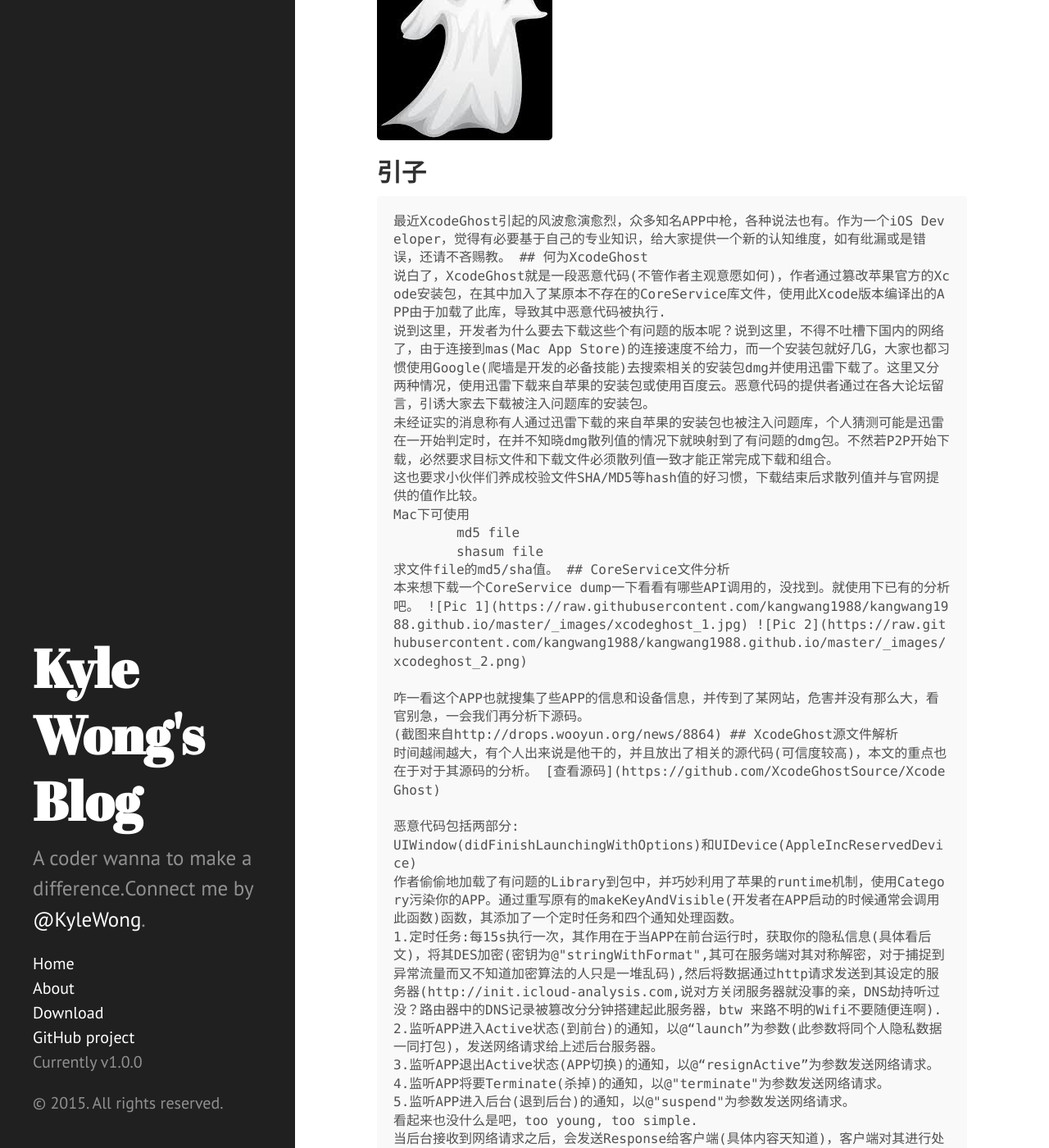
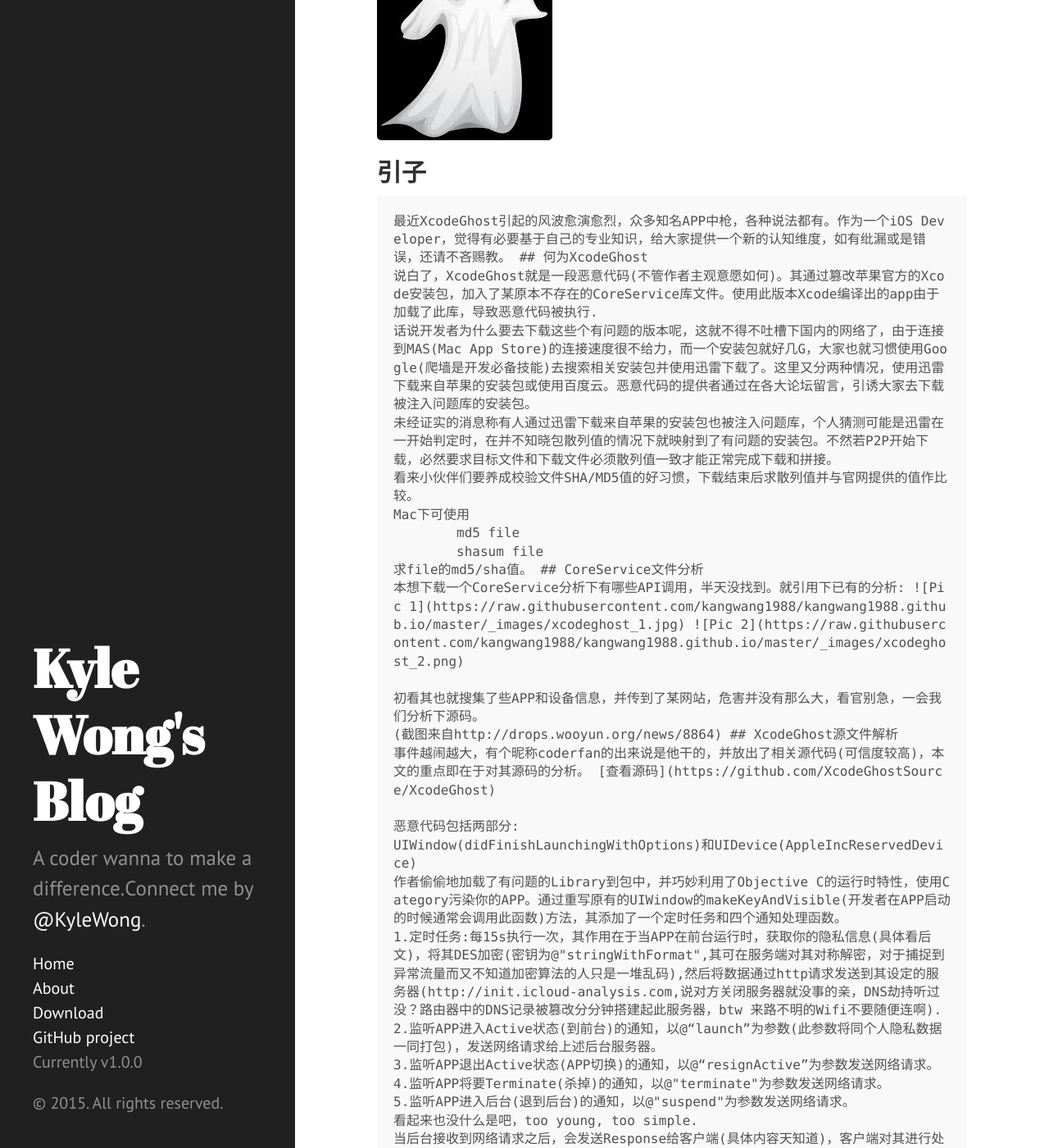
Before and after one commit to kangwang1988/kangwang1988.github.io, a Jekyll site: the page built from _posts/2015-09-19-Xcode-Ghost-源-码-剖-析.md, in a window 1280 px wide and 1400 px high, scrolled down 637 px. Shown: the whole window at 82% size. Built offline with Jekyll 4.4.1, drawn with Linux system fonts in a browser that asks for light colours; Markdown is read by kramdown in place of the engine named in the settings; some of the changed text lies outside the part shown.

Commit message:
Xcodeghost images

```diff
--- a/_posts/2015-09-19-Xcode-Ghost-源-码-剖-析.md
+++ b/_posts/2015-09-19-Xcode-Ghost-源-码-剖-析.md
@@ -7,42 +7,42 @@
 ![Ghost](https://raw.githubusercontent.com/kangwang1988/kangwang1988.github.io/master/_images/xcodeghost_5.jpeg)
 ## 引子
 
-	最近XcodeGhost引起的风波愈演愈烈，众多知名APP中枪，各种说法也有。作为一个iOS Developer，觉得有必要基于自己的专业知识，给大家提供一个新的认知维度，如有纰漏或是错误，还请不吝赐教。
+	最近XcodeGhost引起的风波愈演愈烈，众多知名APP中枪，各种说法都有。作为一个iOS Developer，觉得有必要基于自己的专业知识，给大家提供一个新的认知维度，如有纰漏或是错误，还请不吝赐教。
 ## 何为XcodeGhost
-	说白了，XcodeGhost就是一段恶意代码(不管作者主观意愿如何)，作者通过篡改苹果官方的Xcode安装包，在其中加入了某原本不存在的CoreService库文件，使用此Xcode版本编译出的APP由于加载了此库，导致其中恶意代码被执行.
-	说到这里，开发者为什么要去下载这些个有问题的版本呢？说到这里，不得不吐槽下国内的网络了，由于连接到mas(Mac App Store)的连接速度不给力，而一个安装包就好几G，大家也都习惯使用Google(爬墙是开发的必备技能)去搜索相关的安装包dmg并使用迅雷下载了。这里又分两种情况，使用迅雷下载来自苹果的安装包或使用百度云。恶意代码的提供者通过在各大论坛留言，引诱大家去下载被注入问题库的安装包。
-	未经证实的消息称有人通过迅雷下载的来自苹果的安装包也被注入问题库，个人猜测可能是迅雷在一开始判定时，在并不知晓dmg散列值的情况下就映射到了有问题的dmg包。不然若P2P开始下载，必然要求目标文件和下载文件必须散列值一致才能正常完成下载和组合。
-	这也要求小伙伴们养成校验文件SHA/MD5等hash值的好习惯，下载结束后求散列值并与官网提供的值作比较。
+	说白了，XcodeGhost就是一段恶意代码(不管作者主观意愿如何)。其通过篡改苹果官方的Xcode安装包，加入了某原本不存在的CoreService库文件。使用此版本Xcode编译出的app由于加载了此库，导致恶意代码被执行.
+	话说开发者为什么要去下载这些个有问题的版本呢，这就不得不吐槽下国内的网络了，由于连接到MAS(Mac App Store)的连接速度很不给力，而一个安装包就好几G，大家也就习惯使用Google(爬墙是开发必备技能)去搜索相关安装包并使用迅雷下载了。这里又分两种情况，使用迅雷下载来自苹果的安装包或使用百度云。恶意代码的提供者通过在各大论坛留言，引诱大家去下载被注入问题库的安装包。
+	未经证实的消息称有人通过迅雷下载来自苹果的安装包也被注入问题库，个人猜测可能是迅雷在一开始判定时，在并不知晓包散列值的情况下就映射到了有问题的安装包。不然若P2P开始下载，必然要求目标文件和下载文件必须散列值一致才能正常完成下载和拼接。
+	看来小伙伴们要养成校验文件SHA/MD5值的好习惯，下载结束后求散列值并与官网提供的值作比较。
 	Mac下可使用
 		md5 file
 		shasum file
-	求文件file的md5/sha值。
+	求file的md5/sha值。
 ## CoreService文件分析
-	本来想下载一个CoreService dump一下看看有哪些API调用的，没找到。就使用下已有的分析吧。
+	本想下载一个CoreService分析下有哪些API调用，半天没找到。就引用下已有的分析:
 ![Pic 1](https://raw.githubusercontent.com/kangwang1988/kangwang1988.github.io/master/_images/xcodeghost_1.jpg)
 ![Pic 2](https://raw.githubusercontent.com/kangwang1988/kangwang1988.github.io/master/_images/xcodeghost_2.png)
 
-	咋一看这个APP也就搜集了些APP的信息和设备信息，并传到了某网站，危害并没有那么大，看官别急，一会我们再分析下源码。
+	初看其也就搜集了些APP和设备信息，并传到了某网站，危害并没有那么大，看官别急，一会我们分析下源码。
 	(截图来自http://drops.wooyun.org/news/8864)
 ## XcodeGhost源文件解析
-	时间越闹越大，有个人出来说是他干的，并且放出了相关的源代码(可信度较高)，本文的重点也在于对于其源码的分析。
+	事件越闹越大，有个昵称coderfan的出来说是他干的，并放出了相关源代码(可信度较高)，本文的重点即在于对其源码的分析。
 [查看源码](https://github.com/XcodeGhostSource/XcodeGhost)
 
 	恶意代码包括两部分:
 	UIWindow(didFinishLaunchingWithOptions)和UIDevice(AppleIncReservedDevice)
-	作者偷偷地加载了有问题的Library到包中，并巧妙利用了苹果的runtime机制，使用Category污染你的APP。通过重写原有的makeKeyAndVisible(开发者在APP启动的时候通常会调用此函数)函数，其添加了一个定时任务和四个通知处理函数。
+	作者偷偷地加载了有问题的Library到包中，并巧妙利用了Objective C的运行时特性，使用Category污染你的APP。通过重写原有的UIWindow的makeKeyAndVisible(开发者在APP启动的时候通常会调用此函数)方法，其添加了一个定时任务和四个通知处理函数。
 	1.定时任务:每15s执行一次，其作用在于当APP在前台运行时，获取你的隐私信息(具体看后文)，将其DES加密(密钥为@"stringWithFormat",其可在服务端对其对称解密，对于捕捉到异常流量而又不知道加密算法的人只是一堆乱码),然后将数据通过http请求发送到其设定的服务器(http://init.icloud-analysis.com,说对方关闭服务器就没事的亲，DNS劫持听过没？路由器中的DNS记录被篡改分分钟搭建起此服务器，btw 来路不明的Wifi不要随便连啊).
 	2.监听APP进入Active状态(到前台)的通知，以@“launch”为参数(此参数将同个人隐私数据一同打包)，发送网络请求给上述后台服务器。
 	3.监听APP退出Active状态(APP切换)的通知，以@“resignActive”为参数发送网络请求。
 	4.监听APP将要Terminate(杀掉)的通知，以@"terminate"为参数发送网络请求。
 	5.监听APP进入后台(退到后台)的通知，以@"suspend"为参数发送网络请求。
 	看起来也没什么是吧，too young, too simple.
-	当后台接收到网络请求之后，会发送Response给客户端(具体内容天知道)，客户端对其进行处理，首先解密，如果让休息，那就乖乖滴停一会(免得被发现啊...),检查如果服务端返回了某些有效信息，则分别进行处理。
-	1.弹框:如果服务端返回了可供显示的Alert内容，你的App就莫名地谈一个框，如果点击了确定，给后端发一个@"alertView"为参数的请求，并且应用内弹出Appstore.如下所示:
+	当后台接收到网络请求之后，会发送Response给客户端(具体内容天知道)，客户端对其进行处理，首先解密，如果让休息，那就乖乖停一会(免得被发现啊...),检查如果服务端返回某些有效信息，则分别进行处理。
+	1.弹框:如果服务端返回了可供显示的Alert内容，你的App就莫名地弹一个框，如果点击确定，给后端发一个@"alertView"为参数的请求，并且弹出某APP下载页面.如下所示:
 
-![应用内AppStore](https://raw.githubusercontent.com/kangwang1988/kangwang1988.github.io/master/_images/xcodeghost_3.jpg)
+![应用内APP下载](https://raw.githubusercontent.com/kangwang1988/kangwang1988.github.io/master/_images/xcodeghost_3.jpg)
 
-	容我脑补一下，这就如果你在同花顺里弹了一个框让你下载一个金融理财的软件，你以为是同花顺推的，下载下来，一用duang，账户空空如也了。
+	容我脑补一下，如果同花顺里弹了一个框让你下载一个金融理财的软件，你以为是同花顺推的，下载下来，一用duang，账户空空如也。
 
 	2.URLScheme:如果服务端返回了configUrl,客户端会使用scheme打开APP(可能因为后台配置而有延时).
 	科普一下:苹果支持以下的NSURL构建以调用不同的系统组件:
@@ -75,18 +75,30 @@
 	优酷 youku://
 	而且这些scheme均可带参数调用，假设sinaweibo://支持发微博，呵呵，瞬间就可以调用数以千万级的肉鸡去发微博了，那画面太美我不敢看...
 	又或者微信里打开Safari跳到某个伪装成微信页面的连接，盗你的微信密码分分钟...
+![应用内APP跳转](https://raw.githubusercontent.com/kangwang1988/kangwang1988.github.io/master/_images/xcodeghost_10.jpg)
 
-	3.直接应用内出AppStore，同1，只是更流氓而已。
+	3.直接应用内弹出App下载页面，同1，只是更流氓而已。
 
+	究竟那些信息被偷偷发上去了？
+	a.timestamp 时间戳
+	b.app 中招的APP显示名，如微信
+	c.bundle app的唯一标记，这样他就知道中招的app是微信、同花顺还是其他..
+	d.os 系统版本号(如iOS8/9等)
+	e.type 当前内核名(如iPhone6,2等设备模型，具体区分了iPhone 4S/5/5S/6/6S等)
+	f.status 当前APP的状态(前台\后台等)
+	g.version APP版本(如微信6.2.5)
+	h.language 当前语言(中英文)
+	i.country 当前国家
+	j.idfv 唯一区分某union(设备和APP)的标记符
 ## 危害
 
 >人的一半是天使，一半是魔鬼。
 
-	尽管作者说他没做什么坏事，只是为了一些看似无害的事情，我还是有必要邪恶一下，告诉大家这事情的危害有多大。
+	尽管作者说他没做什么坏事，只是些看似无害的事情，我还是有必要邪恶一下，告诉大家这事情的危害有多大。
 	微信里面跳转到一个让你输入微信用户名密码的貌似微信的页面，用户很有可能以为是微信的连接，中了...
 	微信里面弹出一个框，给你推一款APP，可能是比较好的，也可能纯粹就是窃取你隐私的，你以为是腾讯出品，中了...
-	这个作者哪天做了一个APP，想推广一下，给微信APP(可以通过用户上传的bundleid区分)用户发送其下载地址，我想，其APPStore排名绝对蹭蹭蹭涨上去。
-	作者哪天想赚点广告费，给微信APP发一个URL连接，大家都点过去，依照点击量转费用的作者瞬间不菲收入；
+	这个作者哪天做了一个APP，想推广一下，给微信APP(可以通过用户上传的bundleid区分)用户发送其下载地址，我想，其APPStore排名绝对蹭蹭蹭上去。
+	作者哪天想赚点广告费，给微信APP发一个URL连接，大家都点过去，基于点击量收费的作者瞬间不菲收入；
 	作者既可以说发一些广告给你，也可以推病毒给你，完全在于他怎么搞，更要命的是，如果用户不能更新至安全的APP或者将不安全的APP卸载，某些有能力的坏人可以篡改DNS做一个和作者设定的服务器域名一致的服务器，呵呵，这已经超出原始作者的控制范围了...
 	btw 我不是故意要黑微信，微信6.2.5版本确认中招的，而且用微信更能说明问题。
 
@@ -111,8 +123,9 @@
 	由上图不难看到xcodeghost的特征字符串http://init.icloud-analysis.com
 ## 意见与建议
 
-	按理来说，我们要是做一些类似的不是坏事的实验(都不敢说好事...)，都是通过写个小Demo，然后都不发布去做的，以此事的发生轨迹，预谋已久，影响范围大，来看，我更愿意相信作者没那么纯洁,只是事情闹大了，很早地被发现了，不好收场而已，建议大家及时更新新版本，如果没有新版本，删掉等新版本修复。虽说后门服务器关掉了，可后门还在，随时都会有问题，大家还是要养成良好的信息安全习惯和意识。
-	大家也别黑各家厂商了，码农们也不容易，国内的网络我也就不吐槽了，微信，云音乐，同花顺等大厂都中招，大家的信息安全意识还是太薄弱了(我也不例外，汗颜...),这种在编译器做手脚的，任凭你再折腾源码也没用呀。再次引用UNIX 之父 Ken Thompson 的图灵奖演讲 “Reflections of Trusting Trust”。他曾经假设可以实现了一个修改的 tcc，用它编译 su login 能产生后门，用修改的tcc编译“正版”的 tcc 代码也能够产生有着同样后门的 tcc。也就是不论 bootstrap (用 tcc 编译 tcc) 多少次，不论如何查看源码都无法发现后门，细思恐极...
+	按理来说，开发者要做一些类似的不是坏事的实验(都不敢说好事...)，都通过写个小Demo内侧下，基本不发布到AppStore的，以此事发生的前因后果，其预谋时间，隐秘手法，影响范围之大来看，我更愿意相信作者没那么纯洁,只是事情闹大了又很早地被发现了，不好收场而已。
+	建议大家及时更新已修复此问题的新版本，如果没有就删掉等修复。虽说后门服务器关掉了，可后门还在，随时都会有问题，大家还是要养成良好的信息安全习惯和意识。
+	大家也别黑各家厂商了，码农们也不容易。国内的网络我也就不吐槽了，微信，云音乐，同花顺等大厂都中招，大家的信息安全意识还是太薄弱了(我也不例外，汗颜...),这种在编译器做手脚的，任凭你再折腾源码也没用呀。再次引用UNIX 之父 Ken Thompson 的图灵奖演讲 “Reflections of Trusting Trust”。他曾经假设可以实现了一个修改的 tcc，用它编译 su login 能产生后门，用修改的tcc编译“正版”的 tcc 代码也能够产生有着同样后门的 tcc。也就是不论 bootstrap (用 tcc 编译 tcc) 多少次，不论如何查看源码都无法发现后门，细思恐极...
 
 
 ## 更多
```
Also changed, not shown: other parts of _posts/2015-09-19-Xcode-Ghost-源-码-剖-析.md (+3 -3 lines), _images/xcodeghost_10.jpg (added).
